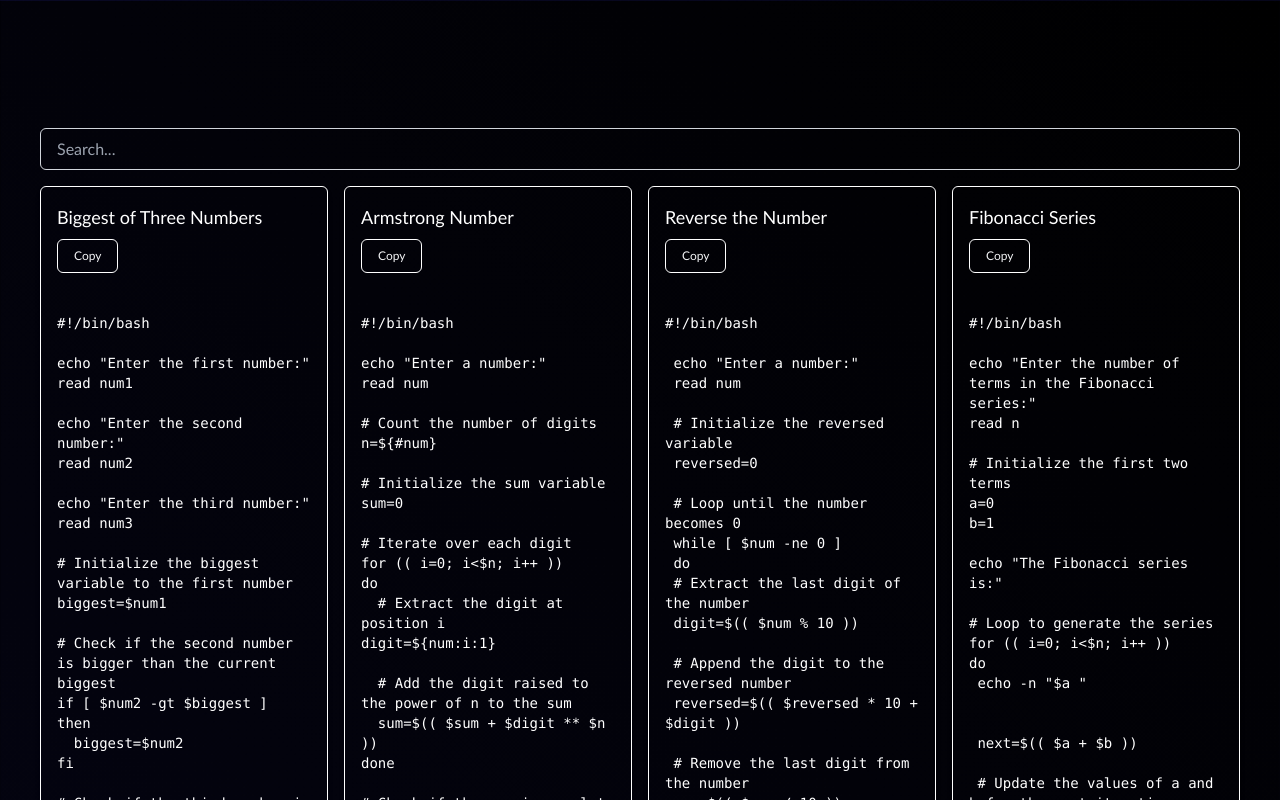
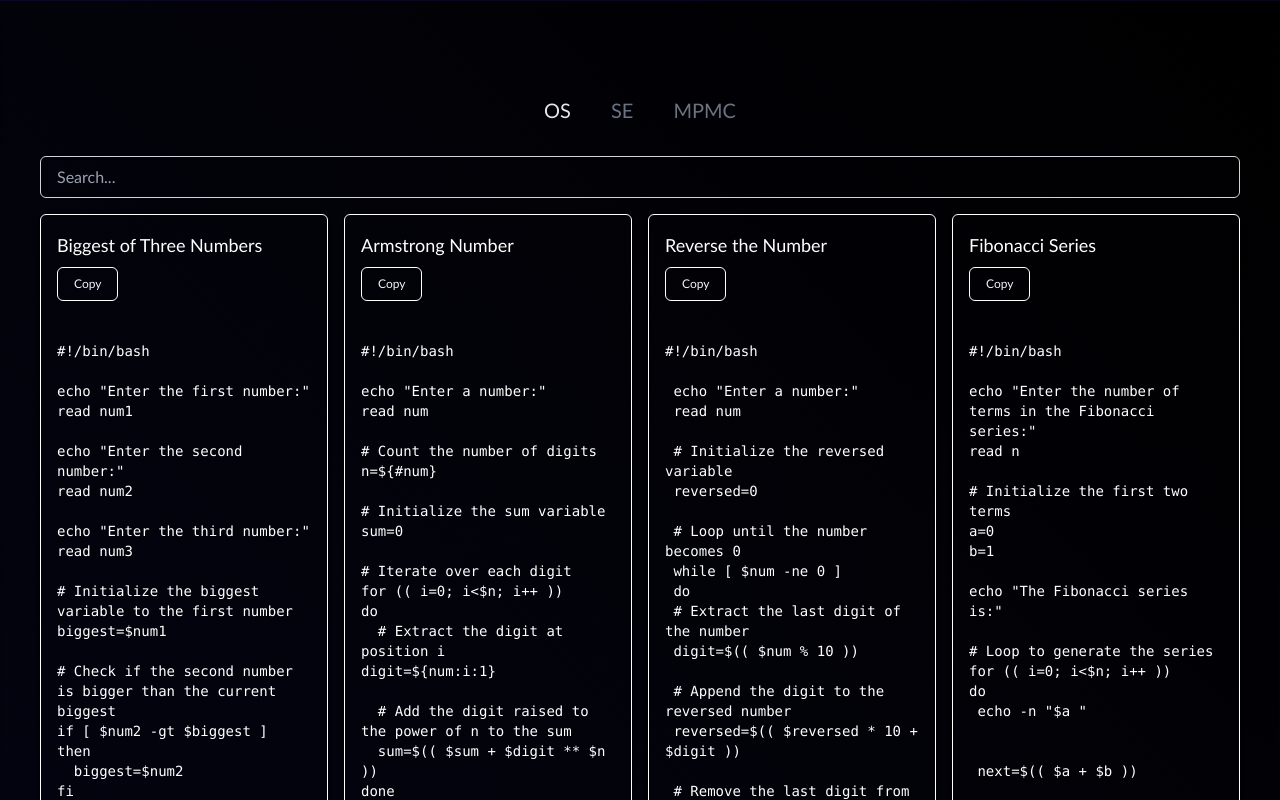
Before and after one commit to mohammadshaad/lab-codes, a Next.js app: page / in a window 1280 px wide. Shown: the top 800 px of the page. Built offline with nearby package versions, Linux system fonts and the light colour scheme.

Commit message:
Added Navbar

```diff
--- a/src/components/Landing.tsx
+++ /dev/null
@@ -1,12 +0,0 @@
-import { Inter } from 'next/font/google'
-
-const inter = Inter({ subsets: ['latin'] })
-
-export default function Landing() {
-
-    return (
-        <>
-            This is home page
-        </>
-    );
-}
--- /dev/null
+++ b/src/components/NavItem.tsx
@@ -0,0 +1,12 @@
+import Link from "next/link";
+const NavItem = ({ text, href, active }) => {
+  return (
+    <Link href={href} className={`nav__item ${
+        active ? "text-gray-200" : "text-gray-500"
+      }`}>
+     {text}
+    </Link>
+  );
+};
+
+export default NavItem;
--- /dev/null
+++ b/src/components/Navbar.tsx
@@ -0,0 +1,45 @@
+import Link from "next/link";
+import Image from "next/image";
+import React, { useState } from "react";
+import NavItem from "./NavItem";
+
+const MENU_LIST = [
+  { text: "OS", href: "/" },
+  { text: "SE", href: "/se" },
+  { text: "MPMC", href: "/mpmc" },
+];
+const Navbar = () => {
+  const [navActive, setNavActive] = useState(true);
+  const [activeIdx, setActiveIdx] = useState(0);
+
+  return (
+    <header>
+      <nav className="nav flex items-center justify-center text-xl">
+
+        <div
+          onClick={() => setNavActive(!navActive)}
+          className="flex items-center justify-center"
+        >
+          <div></div>
+          <div></div>
+          <div></div>
+        </div>
+        <div className={`${navActive ? "active" : ""} flex items-center justify-center gap-10`}>
+          {MENU_LIST.map((menu, idx) => (
+            <div
+              onClick={() => {
+                setActiveIdx(idx);
+                setNavActive(false);
+              }}
+              key={menu.text}
+            >
+              <NavItem active={activeIdx === idx} {...menu} />
+            </div>
+          ))}
+        </div>
+      </nav>
+    </header>
+  );
+};
+
+export default Navbar;
--- a/src/components/CodeSharingPage.tsx
+++ b/src/components/os.tsx
@@ -1,4 +1,5 @@
 import { useState, useEffect } from "react";
+import Navbar from "./Navbar";
 
 type Code = {
   title: string;
@@ -10,7 +11,7 @@ export default function CodeSharingPage() {
   const [searchTerm, setSearchTerm] = useState("");
 
   useEffect(() => {
-    fetch("codes.json")
+    fetch("os.json")
       .then((response) => response.json())
       .then((data) => {
         setCodesData(data);
@@ -37,6 +38,7 @@ export default function CodeSharingPage() {
 
   return (
     <div className="min-h-screen text-white w-screen">
+      <Navbar />
       <div className="container mx-auto py-8 w-full p-10">
         <div className="flex justify-center mb-4">
           <input
--- a/src/pages/index.tsx
+++ b/src/pages/index.tsx
@@ -1,6 +1,6 @@
 import Image from 'next/image'
 import { Inter } from 'next/font/google'
-import CodeSharingPage from '@/components/CodeSharingPage'
+import CodeSharingPage from '@/components/os'
 
 const inter = Inter({ subsets: ['latin'] })
 
```
Also changed, not shown: public/os.json (renamed from public/codes.json).
